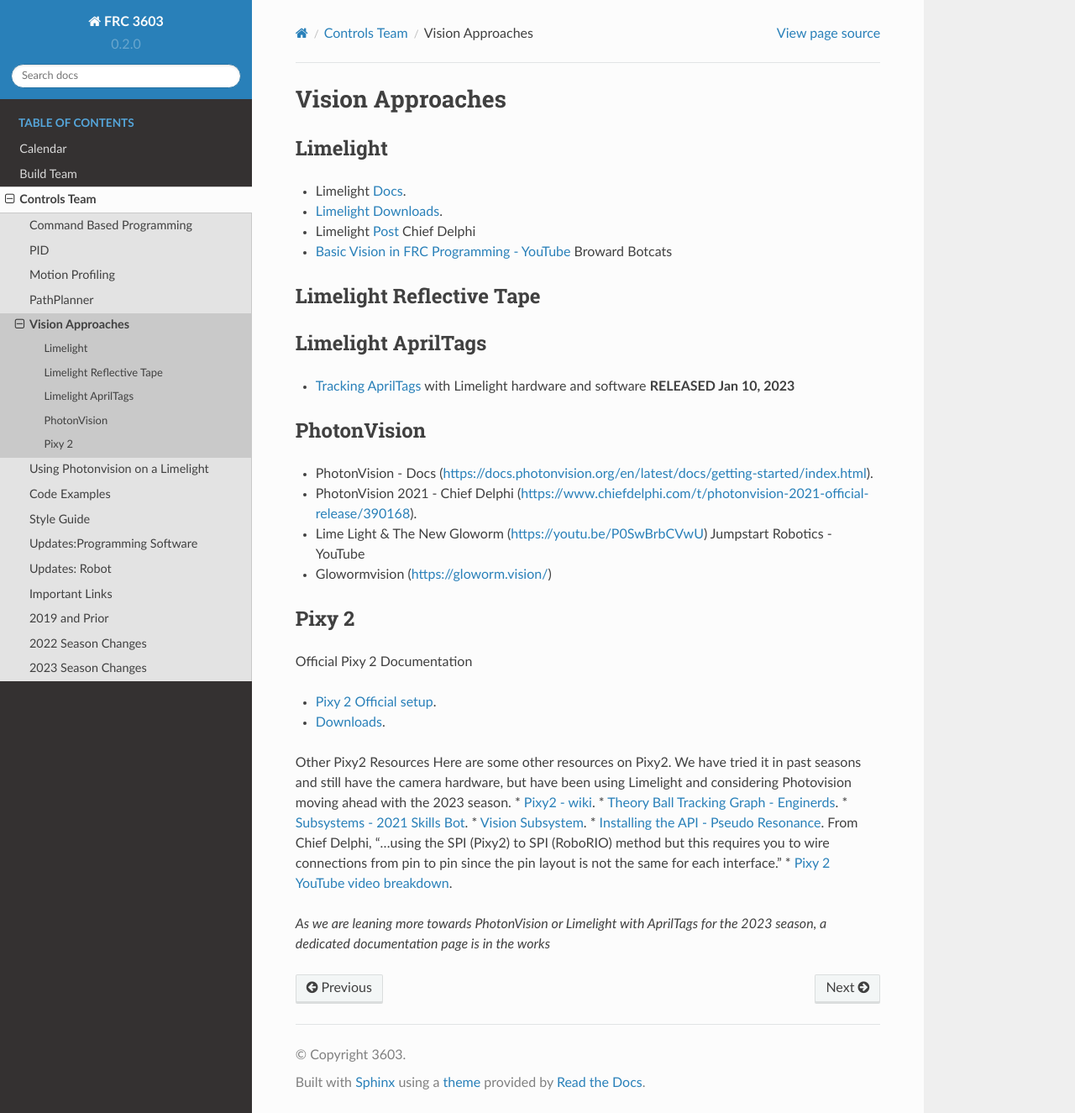
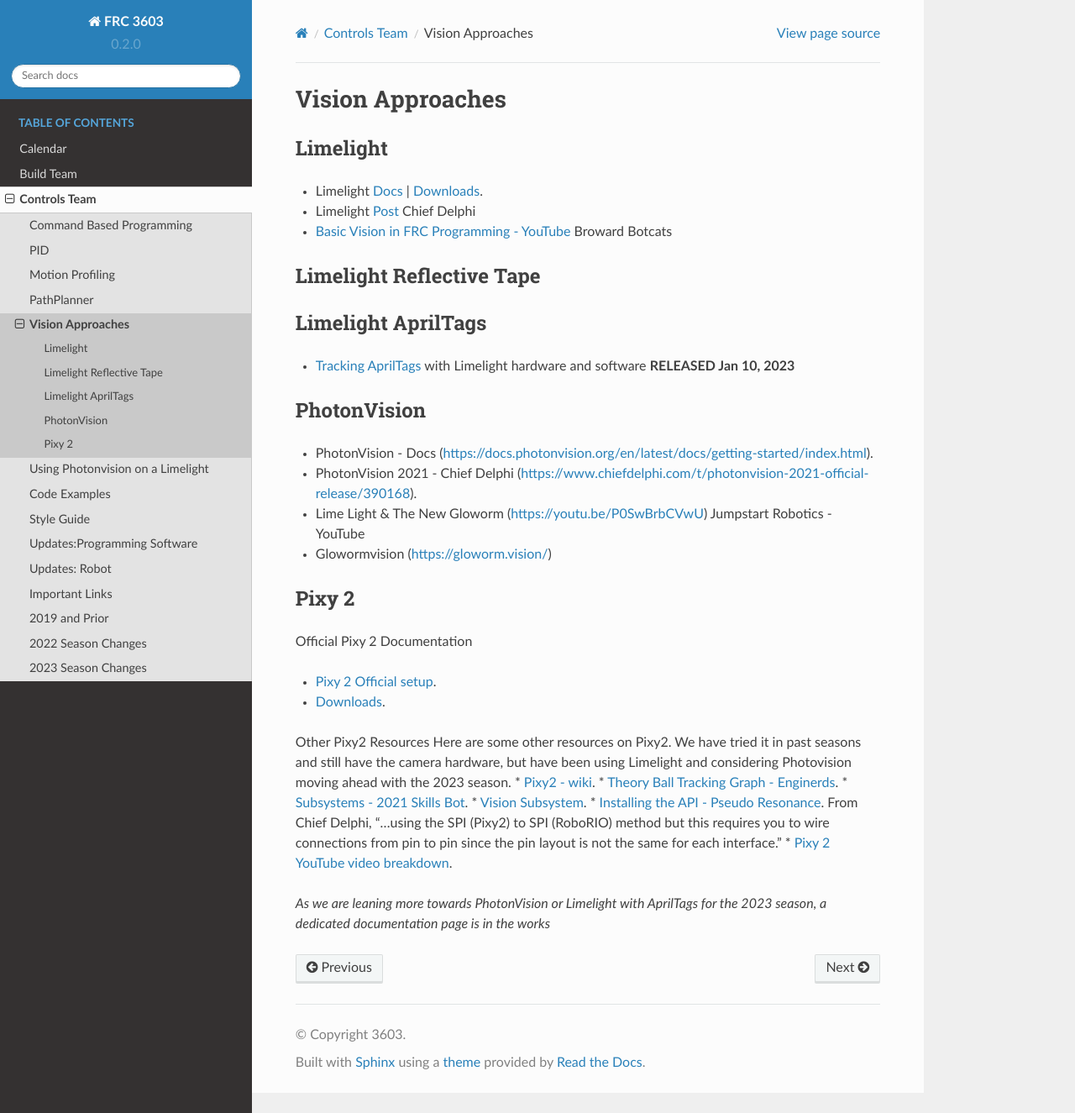
Before and after one commit to CyberCoyotes/3603-CodingHandbook, a Sphinx documentation site: the page built from docs/source/controls/vision-systems.rst, in a window 1280 px wide and 1325 px high. Shown: the whole window at 84% size. Built offline with Sphinx 7.4.7 and the Read the Docs theme 2.0.0, drawn with Linux system fonts in a browser that asks for light colours.

Commit message:
Update vision-systems.rst

```diff
--- a/docs/source/controls/vision-systems.rst
+++ b/docs/source/controls/vision-systems.rst
@@ -5,8 +5,7 @@ Vision Approaches
 Limelight
 ----
 
-* Limelight `Docs <https://docs.limelightvision.io/en/latest/>`_.
-* `Limelight Downloads <https://limelightvision.io/pages/downloads>`_.
+* Limelight `Docs <https://docs.limelightvision.io/en/latest/>`_ | `Downloads <https://limelightvision.io/pages/downloads>`_.
 * Limelight `Post <https://www.chiefdelphi.com/t/limelight-2022-0-3-update/400306>`_ Chief Delphi
 * `Basic Vision in FRC Programming - YouTube <https://youtu.be/hk8yAgDogPE>`_ Broward Botcats
 
```
